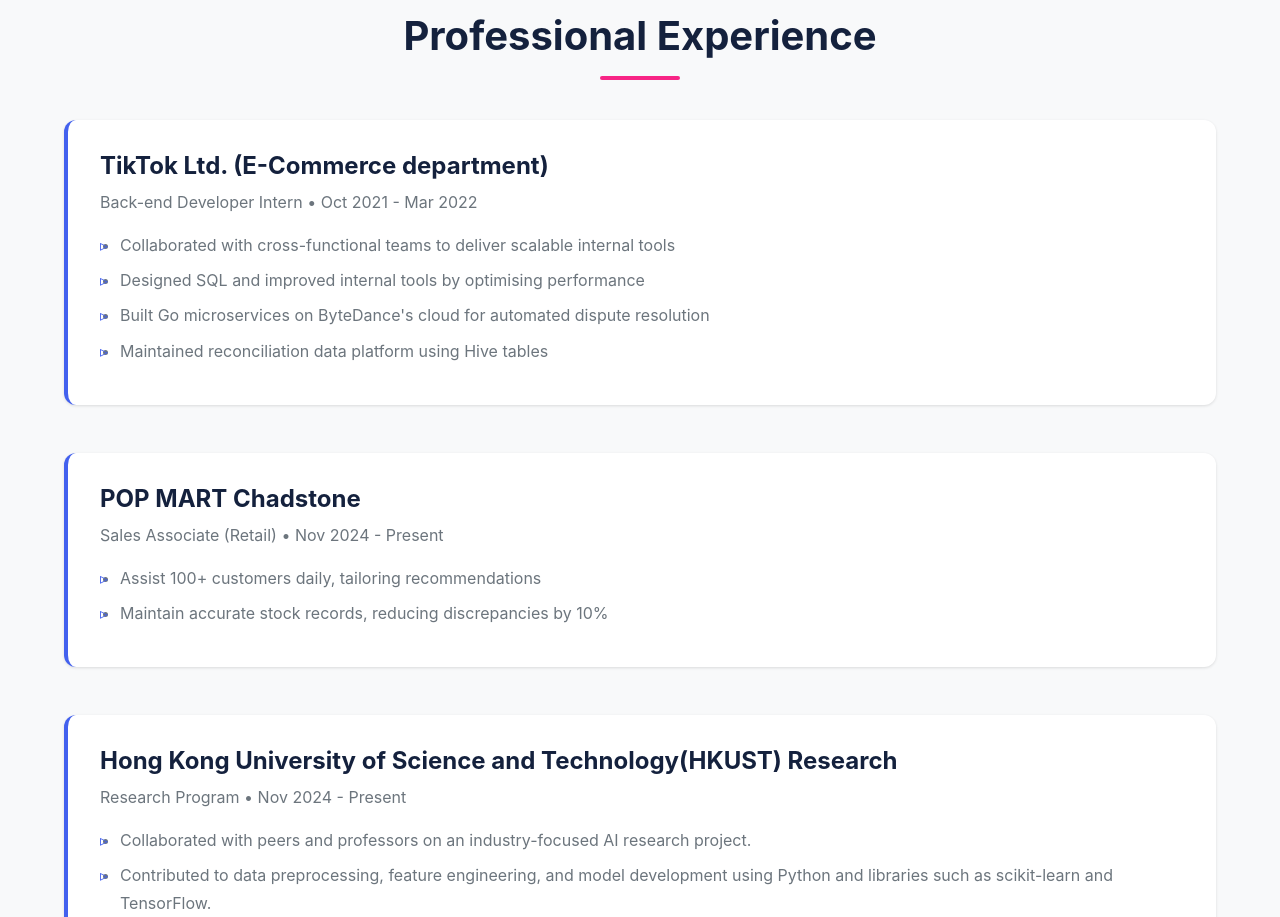
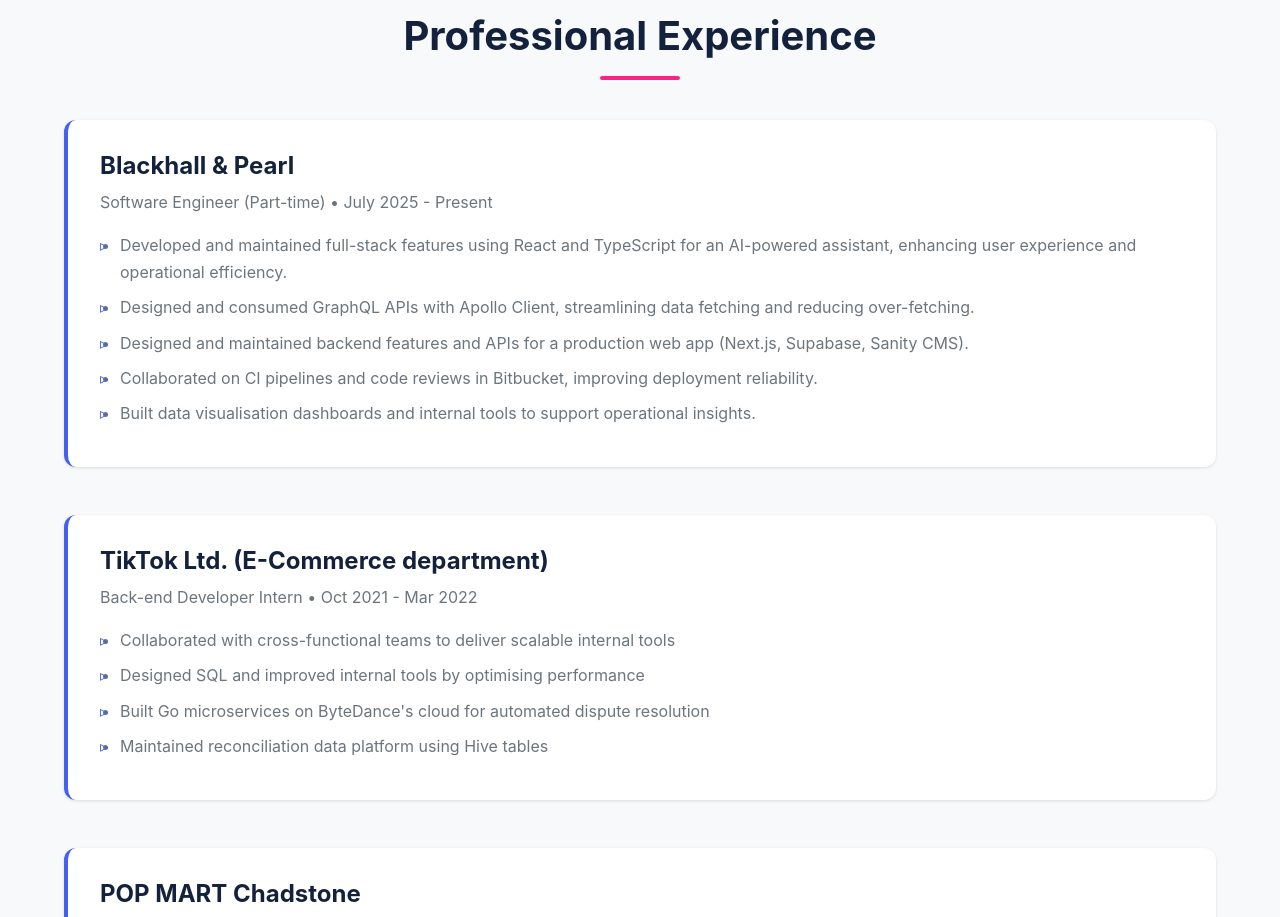
Before and after one commit to hlin0023/huiying-lin-portfolio, a React (Create React App) app: page / in a window 1280 px wide. Shown: the part 1980-2897 px from the top of the page. Built offline with nearby package versions, Linux system fonts and the light colour scheme.

Commit message:
new experience

```diff
--- a/src/components/Experience.jsx
+++ b/src/components/Experience.jsx
@@ -5,6 +5,18 @@
   return (
     <section className="experience" id="experience">
       <h2>Professional Experience</h2>
+
+      <div className="job">
+        <h3>Blackhall & Pearl </h3>
+        <p className="job-title"> Software Engineer (Part-time) • July 2025 - Present </p>
+        <ul>
+          <li>Developed and maintained full-stack features using React and TypeScript for an AI-powered assistant, enhancing user experience and operational efficiency.</li>
+          <li>Designed and consumed GraphQL APIs with Apollo Client, streamlining data fetching and reducing over-fetching.</li>
+          <li>Designed and maintained backend features and APIs for a production web app (Next.js, Supabase, Sanity CMS).</li>
+          <li>Collaborated on CI pipelines and code reviews in Bitbucket, improving deployment reliability.</li>
+          <li>Built data visualisation dashboards and internal tools to support operational insights.</li>
+        </ul>
+      </div>
 
       <div className="job">
         <h3>TikTok Ltd. (E-Commerce department)</h3>
```
